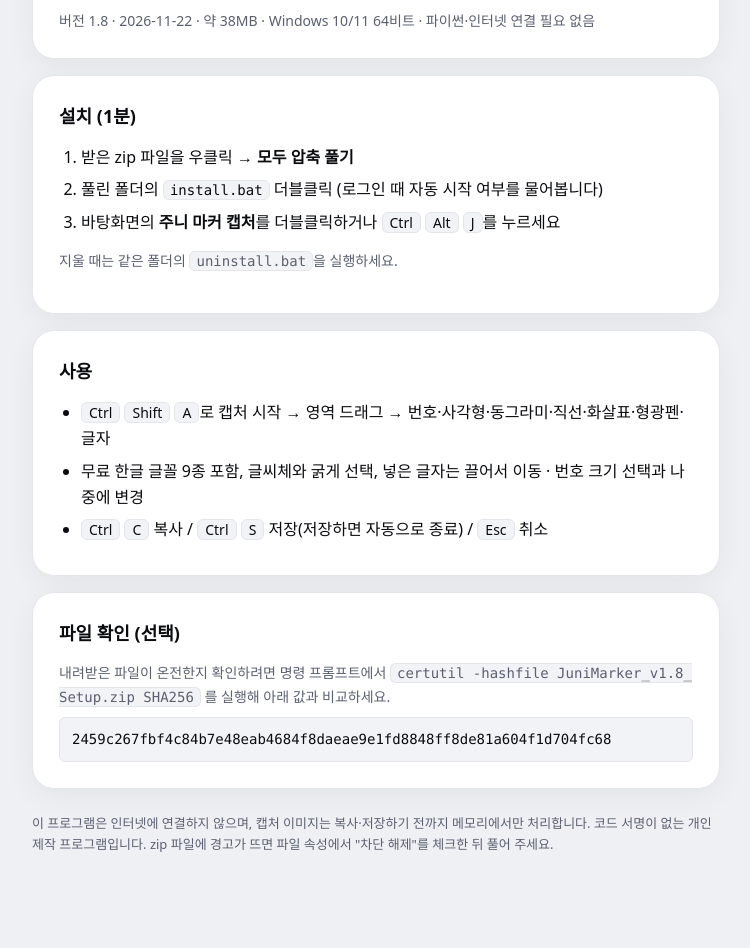
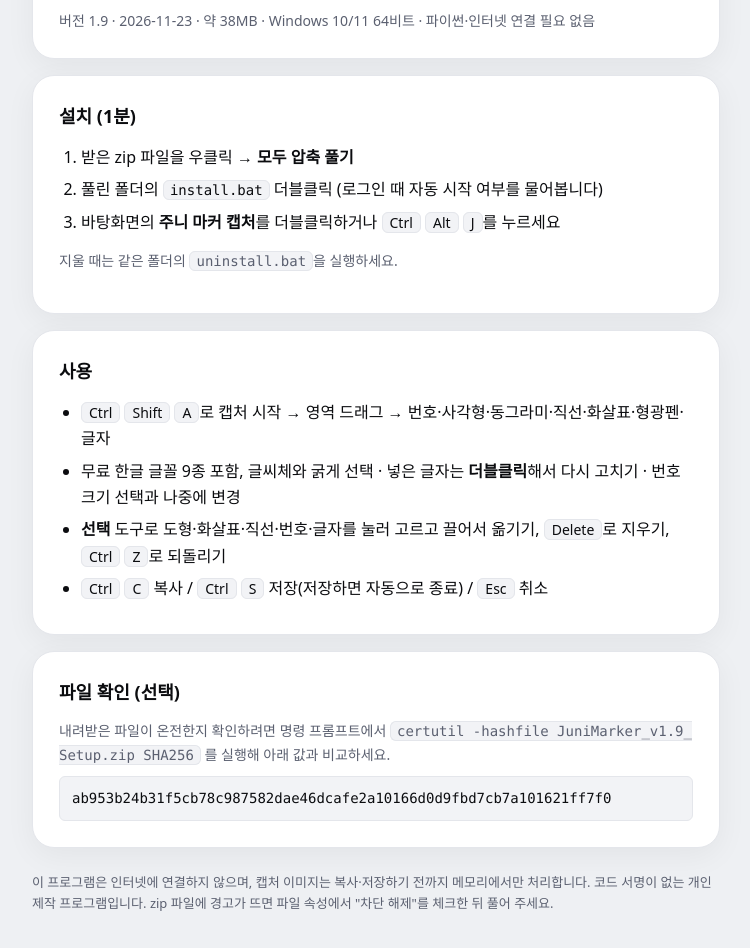
Before and after one commit to specialjun12-commits/juni-marker, a plain HTML site: page index.html in a window 1280 px wide. Shown: the part 376-1324 px from the top of the page, without its empty margins (264-1014 px from the left). Before the commit the page ends 1296 px from the top, so only its background shows below. Drawn offline with Linux system fonts and the light colour scheme.

Commit message:
v1.9 다운로드로 교체 (선택 도구, 글자 더블클릭 고치기)
Co-Authored-By: Claude Opus 5.5 <noreply@anthropic.com>

```diff
--- a/index.html
+++ b/index.html
@@ -50,11 +50,11 @@
 
   <section class="card" aria-labelledby="dl-h">
     <h2 id="dl-h">다운로드</h2>
-    <a class="dl" href="https://github.com/specialjun12-commits/juni-marker/releases/download/v1.8/JuniMarker_v1.8_Setup.zip" download>
+    <a class="dl" href="https://github.com/specialjun12-commits/juni-marker/releases/download/v1.9/JuniMarker_v1.9_Setup.zip" download>
       <svg width="20" height="20" viewBox="0 0 24 24" fill="none" stroke="currentColor" stroke-width="2.4" stroke-linecap="round" stroke-linejoin="round" aria-hidden="true"><path d="M12 4v12m0 0l-5-5m5 5l5-5M5 20h14"/></svg>
       Windows용 내려받기
     </a>
-    <div class="meta">버전 1.8 · 2026-11-22 · 약 38MB · Windows 10/11 64비트 · 파이썬·인터넷 연결 필요 없음</div>
+    <div class="meta">버전 1.9 · 2026-11-23 · 약 38MB · Windows 10/11 64비트 · 파이썬·인터넷 연결 필요 없음</div>
   </section>
 
   <section class="card" aria-labelledby="how-h">
@@ -71,15 +71,16 @@
     <h2 id="use-h">사용</h2>
     <ul>
       <li><kbd>Ctrl</kbd> <kbd>Shift</kbd> <kbd>A</kbd>로 캡처 시작 → 영역 드래그 → 번호·사각형·동그라미·직선·화살표·형광펜·글자</li>
-      <li>무료 한글 글꼴 9종 포함, 글씨체와 굵게 선택, 넣은 글자는 끌어서 이동 · 번호 크기 선택과 나중에 변경</li>
+      <li>무료 한글 글꼴 9종 포함, 글씨체와 굵게 선택 · 넣은 글자는 <b>더블클릭</b>해서 다시 고치기 · 번호 크기 선택과 나중에 변경</li>
+      <li><b>선택</b> 도구로 도형·화살표·직선·번호·글자를 눌러 고르고 끌어서 옮기기, <kbd>Delete</kbd>로 지우기, <kbd>Ctrl</kbd> <kbd>Z</kbd>로 되돌리기</li>
       <li><kbd>Ctrl</kbd> <kbd>C</kbd> 복사 / <kbd>Ctrl</kbd> <kbd>S</kbd> 저장(저장하면 자동으로 종료) / <kbd>Esc</kbd> 취소</li>
     </ul>
   </section>
 
   <section class="card" aria-labelledby="chk-h">
     <h2 id="chk-h">파일 확인 (선택)</h2>
-    <p class="note" style="margin:0">내려받은 파일이 온전한지 확인하려면 명령 프롬프트에서 <code>certutil -hashfile JuniMarker_v1.8_Setup.zip SHA256</code> 를 실행해 아래 값과 비교하세요.</p>
-    <span class="hash">2459c267fbf4c84b7e48eab4684f8daeae9e1fd8848ff8de81a604f1d704fc68</span>
+    <p class="note" style="margin:0">내려받은 파일이 온전한지 확인하려면 명령 프롬프트에서 <code>certutil -hashfile JuniMarker_v1.9_Setup.zip SHA256</code> 를 실행해 아래 값과 비교하세요.</p>
+    <span class="hash">ab953b24b31f5cb78c987582dae46dcafe2a10166d0d9fbd7cb7a101621ff7f0</span>
   </section>
 
   <footer>
```
Also changed, not shown: SHA256.txt, 1 other file.
